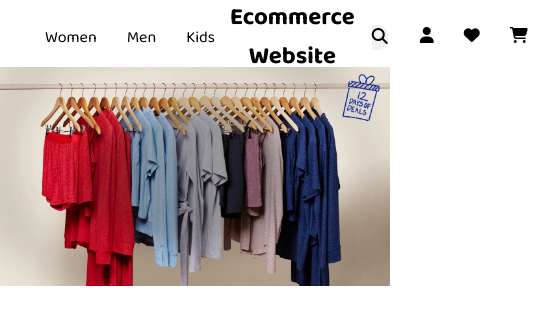
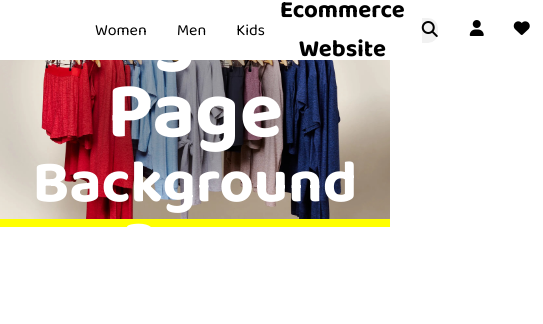
Before and after one commit to AryaLaddha/ECom, a React (Create React App) app: page / in a window 390 px wide. Shown: the top 324 px of the page, 543 px wide, since content can reach past the window. Built offline with nearby package versions, Linux system fonts and the light colour scheme; the HTML template or start-up script is replaced by a standard one.

Commit message:
background image and navbar done, yet to make responsive

```diff
--- a/src/components/BackgroundPage.css
+++ b/src/components/BackgroundPage.css
@@ -1,3 +1,29 @@
+.backgroundPage {
+    position: relative;
+    background: yellow;
+}
+
 .background {
-    max-width: 100%;
+    position: relative;
+    z-index: 0;
+    width: 100%;
 }
+
+.text_in_image {
+    position: absolute;
+    top: 50%;
+    left: 50%;
+    transform: translate(-50%, -50%);
+}
+
+.text_in_image > h1 {
+    line-height: 1;
+    font-size: 80px;
+    color: white;
+}
+
+.text_in_image > h2 {
+    line-height: 1;
+    font-size: 60px;
+    color: white;
+}
--- a/src/components/BackgroundPage.js
+++ b/src/components/BackgroundPage.js
@@ -5,7 +5,13 @@ import logo from '../images/frontPage.jpg'
 class BackgroundPage extends React.Component {
     render () {
         return (
-            <img src={logo} alt="logo" className="background" />
+            <div className="backgroundPage">
+                <img src={logo} alt="logo" className="background" />
+                <div className="text_in_image">
+                    <h1>Background Page, Background Page</h1>
+                    <h2>Background Page, Background Page2</h2>
+                </div>
+            </div>
         )
     }
 }
--- a/src/components/Navbar.css
+++ b/src/components/Navbar.css
@@ -1,12 +1,14 @@
 .NavbarItems {
+    z-index: 1;
+    position: fixed;
+    background: white;
     display: flex;
     justify-content: space-between;
     align-items: center;
     font-size: 1rem;
-    padding: 0 30px;
+    padding: 0 5rem;
     width: 100%;
     height: 60px;
-    margin-top: 7px;
 }
 
 .navbar-logo {
```
Also changed, not shown: src/images/frontPage2.webp (added).
